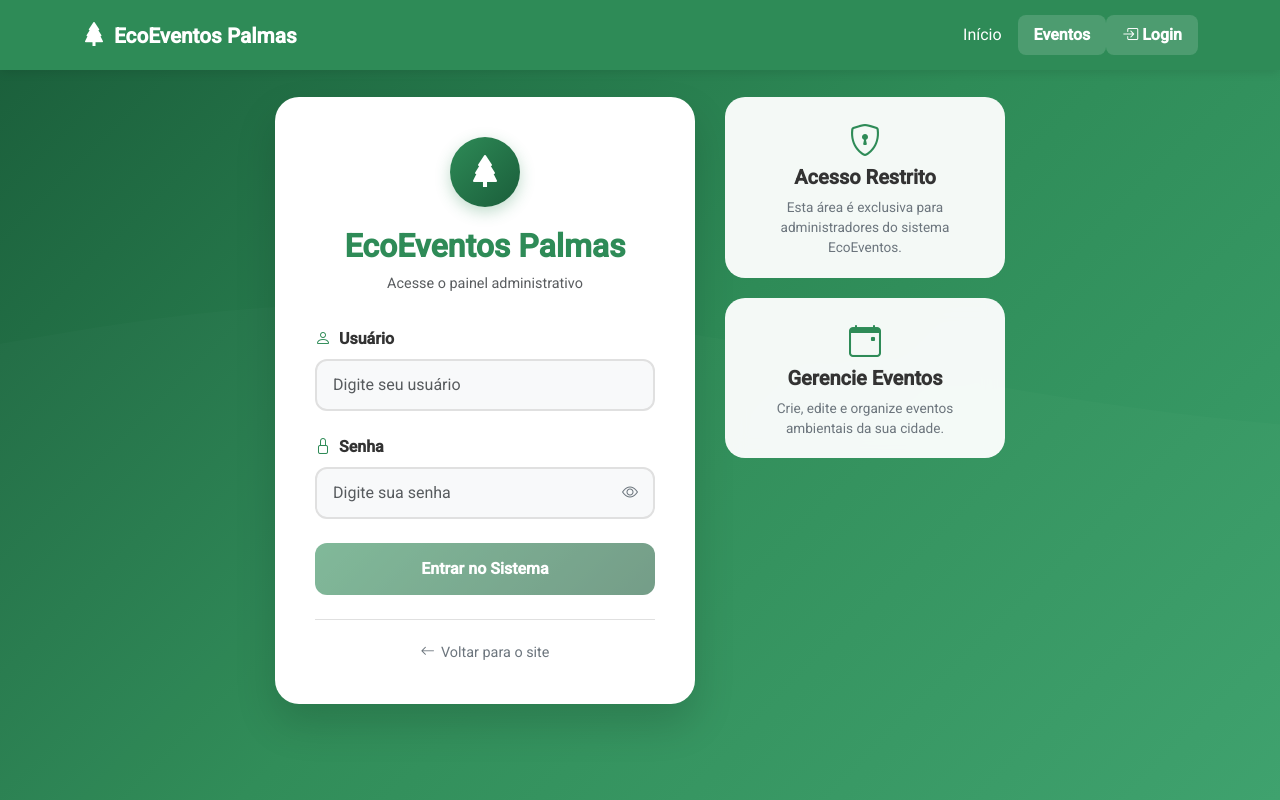
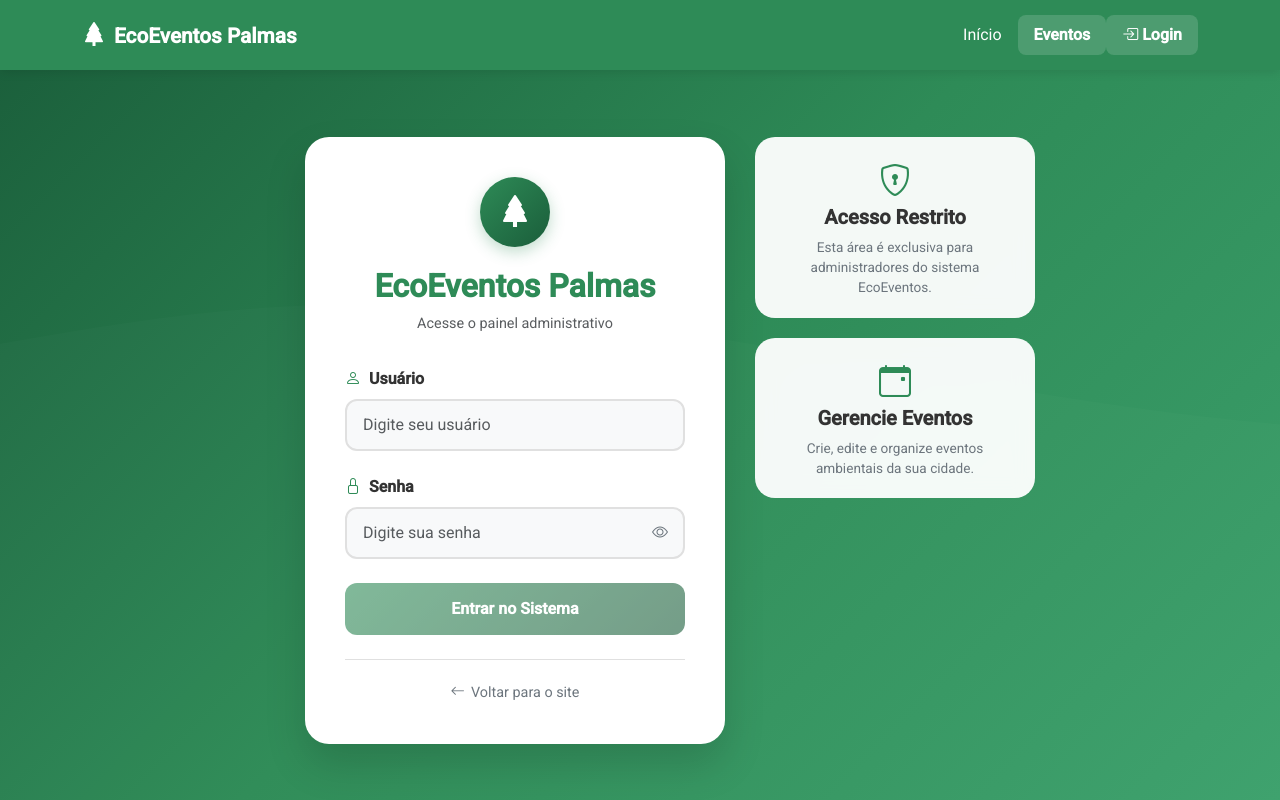
Before and after one commit to Iaraferro/Angular_Sistema_de_Eventos, an Angular app: page /login in a window 1280 px wide. Built offline with nearby package versions, Linux system fonts and the light colour scheme.

Commit message:
Login atualizado

```diff
--- a/src/app/app.routes.ts
+++ b/src/app/app.routes.ts
@@ -14,9 +14,9 @@ import { UsuariosComponent } from './features/admin/pages/usuarios/usuarios.comp
 
 
 export const routes: Routes = [
-   { path: '', component: Home, title: 'EcoEventos Palmas' },
+  { path: '', component: Home, title: 'EcoEventos Palmas' },
+  { path: 'eventos/:id', component: Eventos, title: 'Detalhes do Evento' },
   { path: 'login', component: Login, title: 'Login' },
-  { path: 'eventos/:id', component: Eventos, title: 'Detalhes do Evento' },
   {
     path: 'admin',
     component: Admin,
@@ -29,7 +29,7 @@ export const routes: Routes = [
       { path: 'editar-evento/:id', component: EventoForm, title: 'Editar Evento' },
       { path: 'participantes', component: Participantes, title: 'Participantes' },
       { path: 'relatorios', component: Relatorios, title: 'Relatórios' },
-       { path: 'usuarios', component: UsuariosComponent, title: 'Usuários' },
+      { path: 'usuarios', component: UsuariosComponent, title: 'Usuários' },
       { path: '', redirectTo: 'dashboard', pathMatch: 'full' }
     ]
   },
--- a/src/app/features/auth/pages/login/login.css
+++ b/src/app/features/auth/pages/login/login.css
@@ -30,6 +30,8 @@
   width: 100%;
   flex-wrap: wrap;
   justify-content: center;
+  margin-top: 80px;
+  margin-left: 60px;
 }
 
 .login-card {
```
